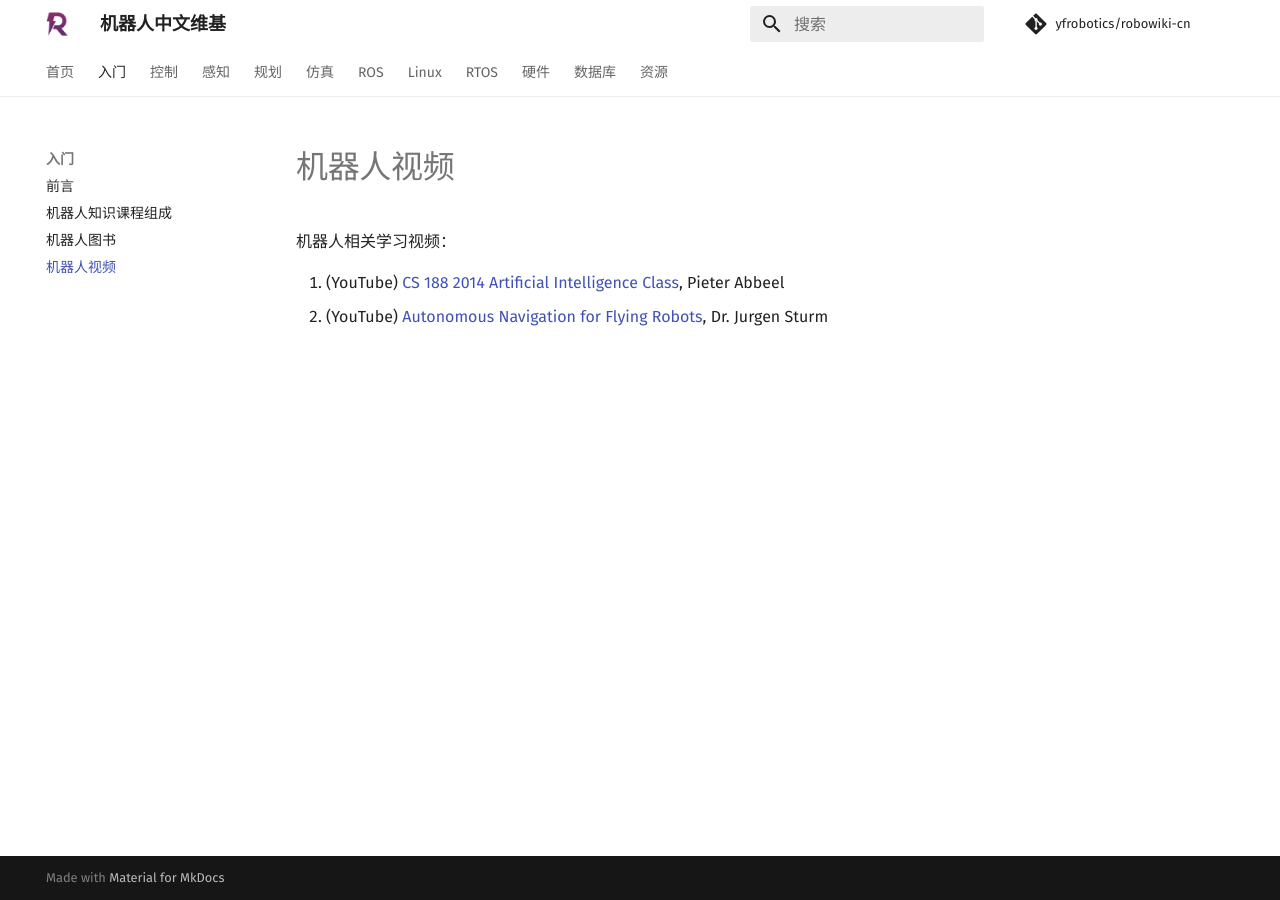
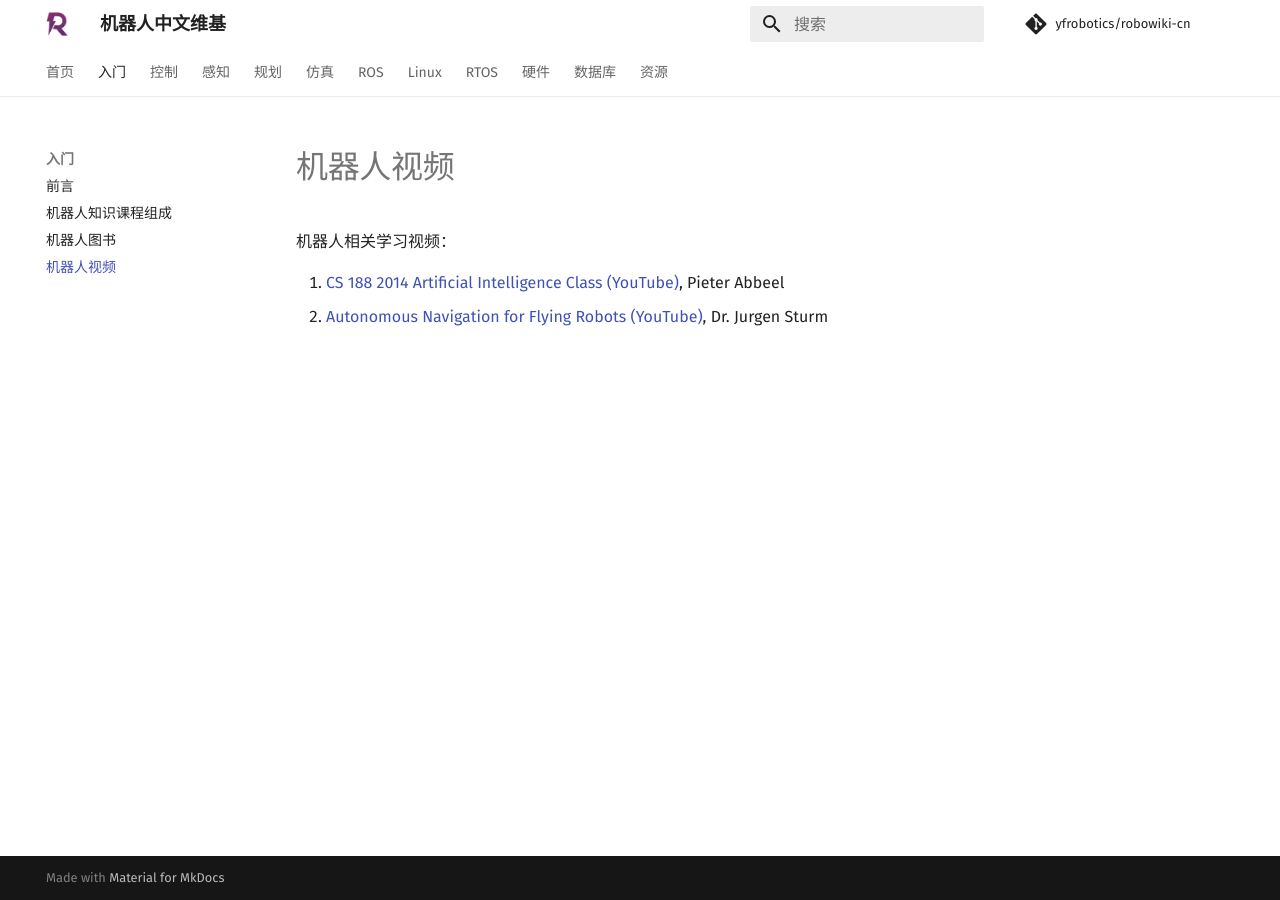
Before and after one commit to yfrobotics/robowiki-cn, an MkDocs documentation site: the page built from docs/basics/videos.md, in a window 1280 px wide. Built offline with MkDocs 1.6.1 and Material for MkDocs 9.7.7, drawn with Linux system fonts in a browser that asks for light colours; comment, search, counter and statistics services are not loaded.

```diff
--- a/docs/basics/videos.md
+++ b/docs/basics/videos.md
@@ -2,5 +2,5 @@
 
 机器人相关学习视频：
 
-1. (YouTube) [CS 188 2014 Artificial Intelligence Class](https://www.youtube.com/playlist?list=PLNozK-HB4MXsVAN6cqkCAO09RChbIAk5i), Pieter Abbeel
-2. (YouTube) [Autonomous Navigation for Flying Robots](https://www.youtube.com/playlist?list=PLTBdjV_4f-EKBCUs1HmMtsnXv4JUoFrzg), Dr. Jurgen Sturm
+1. [CS 188 2014 Artificial Intelligence Class (YouTube)](https://www.youtube.com/playlist?list=PLNozK-HB4MXsVAN6cqkCAO09RChbIAk5i), Pieter Abbeel
+2. [Autonomous Navigation for Flying Robots (YouTube)](https://www.youtube.com/playlist?list=PLTBdjV_4f-EKBCUs1HmMtsnXv4JUoFrzg), Dr. Jurgen Sturm
```
Also changed, not shown: docs/basics/courses.md (+1 -1 lines), docs/basics/intro.md (+1 -1 lines).
